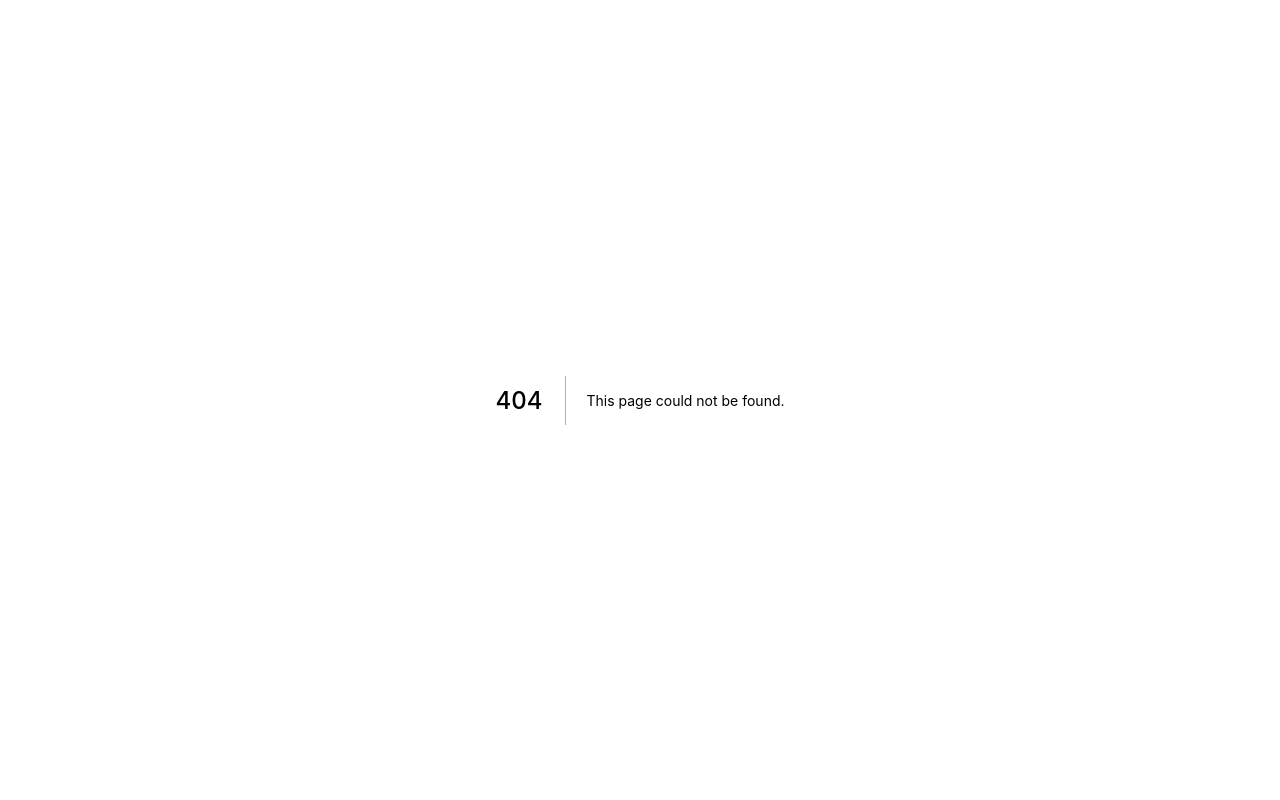
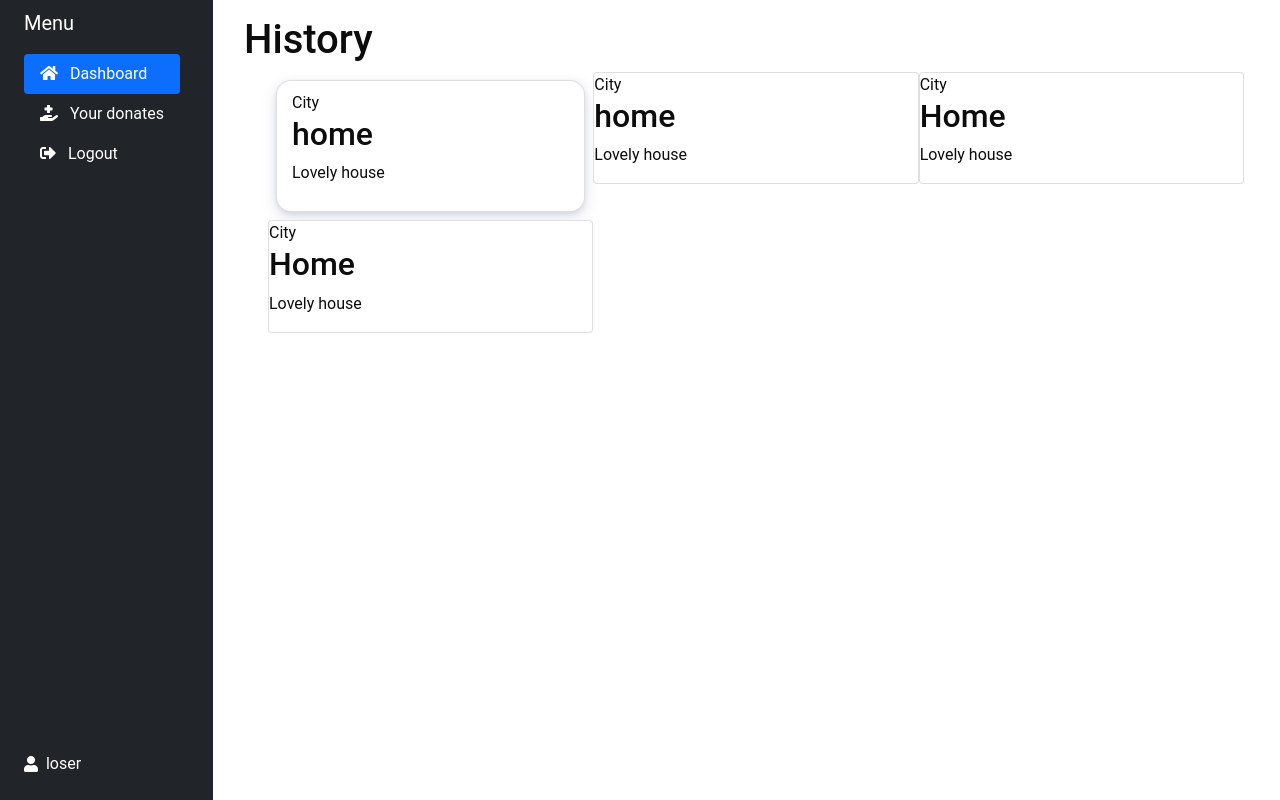
Before and after one commit to vikas-tonde/foodappfront, a Next.js app: page /donor/history in a window 1280 px wide. Before the commit this address had no page. Built offline with nearby package versions, Linux system fonts and the light colour scheme.

Commit message:
made changes in dashboard

```diff
--- a/component/Footer.jsx
+++ b/component/Footer.jsx
@@ -61,8 +61,8 @@ function Footer(props) {
         </div>
       </div>
     </div>
-    <footer class="footer_section">
-    <div class="container">
+    <footer className="footer_section">
+    <div className="container">
       <p>
         &copy; <span id="displayYear"></span> All Rights Reserved By
         <a href=""> Food Bank</a>
--- a/component/Sidebar.jsx
+++ b/component/Sidebar.jsx
@@ -18,7 +18,7 @@ function Sidebar(props) {
           </a>
         </li>
         <li className="nav-item">
-          <a href="#" className="nav-link text-white">
+          <a href="history" className="nav-link text-white">
             <i aria-hidden className="fas fa-hand-holding-medical"></i> &nbsp; Your
             donates
           </a>
--- /dev/null
+++ b/pages/donor/history.js
@@ -0,0 +1,95 @@
+import React from "react";
+import PropTypes from "prop-types";
+import Sidebar from "../../component/Sidebar";
+import Image from "next/image";
+function history(props) {
+  return (
+    <div className="container-fluid">
+      <div className="row flex-nowrap">
+        <Sidebar />
+        <div className="col py-3 second row">
+          <h1>History</h1>
+          <div class="wrapper-grey padded">
+            <div class="container">
+              <div className="d-flex flex-row bd-highlight mb-3 flex-wrap">
+                <div class="col-xs-12 col-sm-4 ">
+                  <div
+                    class="card solution_card"
+                    // style={{
+                    //   background:
+                    //     "linear-gradient(rgba(0,0,0,0.3), rgba(0,0,0,0.2)), url('https://i1.wp.com/handluggageonly.co.uk/wp-content/uploads/2015/05/IMG_2813-s.jpg?w=1600&ssl=1')",
+                    // }}
+                  >
+                    <div class="hover_color_bubble"></div>
+                    <div class="card-category">City</div>
+                    <div class="card-description">
+                      <h2>home</h2>
+                      <p>Lovely house</p>
+                    </div>
+
+                    <a class="card-link" href="#"></a>
+                  </div>
+                </div>
+                <div class="col-xs-12 col-sm-4">
+                  <div
+                    class="card"
+                    // style={{
+                    //   background:
+                    //     "linear-gradient(rgba(0,0,0,0.3), rgba(0,0,0,0.2)), url('https://i1.wp.com/handluggageonly.co.uk/wp-content/uploads/2015/05/IMG_2813-s.jpg?w=1600&ssl=1')",
+                    // }}
+                  >
+                    <div class="card-category">City</div>
+                    <div class="card-description">
+                      <h2>home</h2>
+                      <p>Lovely house</p>
+                    </div>
+
+                    <a class="card-link" href="#"></a>
+                  </div>
+                </div>
+                <div class="col-xs-12 col-sm-4">
+                  <div
+                    class="card"
+                    // style={{
+                    //   background:
+                    //     "linear-gradient(rgba(0,0,0,0.3), rgba(0,0,0,0.2)), url('https://i1.wp.com/handluggageonly.co.uk/wp-content/uploads/2015/05/IMG_2813-s.jpg?w=1600&ssl=1')",
+                    // }}
+                  >
+                    <div class="card-category">City</div>
+                    <div class="card-description">
+                      <h2>Home</h2>
+                      <p>Lovely house</p>
+                    </div>
+
+                    <a class="card-link" href="#"></a>
+                  </div>
+                </div>
+                <div class="col-xs-12 col-sm-4">
+                  <div
+                    class="card"
+                    // style={{
+                    //   background:
+                    //     "linear-gradient(rgba(0,0,0,0.3), rgba(0,0,0,0.2)), url('https://i1.wp.com/handluggageonly.co.uk/wp-content/uploads/2015/05/IMG_2813-s.jpg?w=1600&ssl=1')",
+                    // }}
+                  >
+                    <div class="card-category">City</div>
+                    <div class="card-description">
+                      <h2>Home</h2>
+                      <p>Lovely house</p>
+                    </div>
+
+                    <a class="card-link" href="#"></a>
+                  </div>
+                </div>
+              </div>
+            </div>
+          </div>
+        </div>
+      </div>
+    </div>
+  );
+}
+
+history.propTypes = {};
+
+export default history;
--- a/routes.js
+++ b/routes.js
@@ -1,5 +1,5 @@
 const login = '/users/login';
 const register = '/users/register';
+const addDonation = '/donation/add';
 
-
-export {login, register};
+export {login, register, addDonation};
--- a/styles/globals.css
+++ b/styles/globals.css
@@ -1014,3 +1014,16 @@ height: 100%;
 .heading{
   margin-left: 80px;
 }
+.second{
+    margin-left: 220px;
+    /* background: url("../public/images/background.png"), #f2f1ee; */
+  }
+
+  .solution_card{
+    background: #fff;
+  box-shadow: 0 2px 4px 0 rgba(136, 144, 195, 0.2),
+    0 5px 15px 0 rgba(37, 44, 97, 0.15);
+  border-radius: 15px;
+  margin: 8px;
+  padding: 10px 15px;
+  }
```
Also changed, not shown: pages/donor/dashboard.js (+58 -30 lines), pages/recipient/history.js (added, +12 -0 lines).
